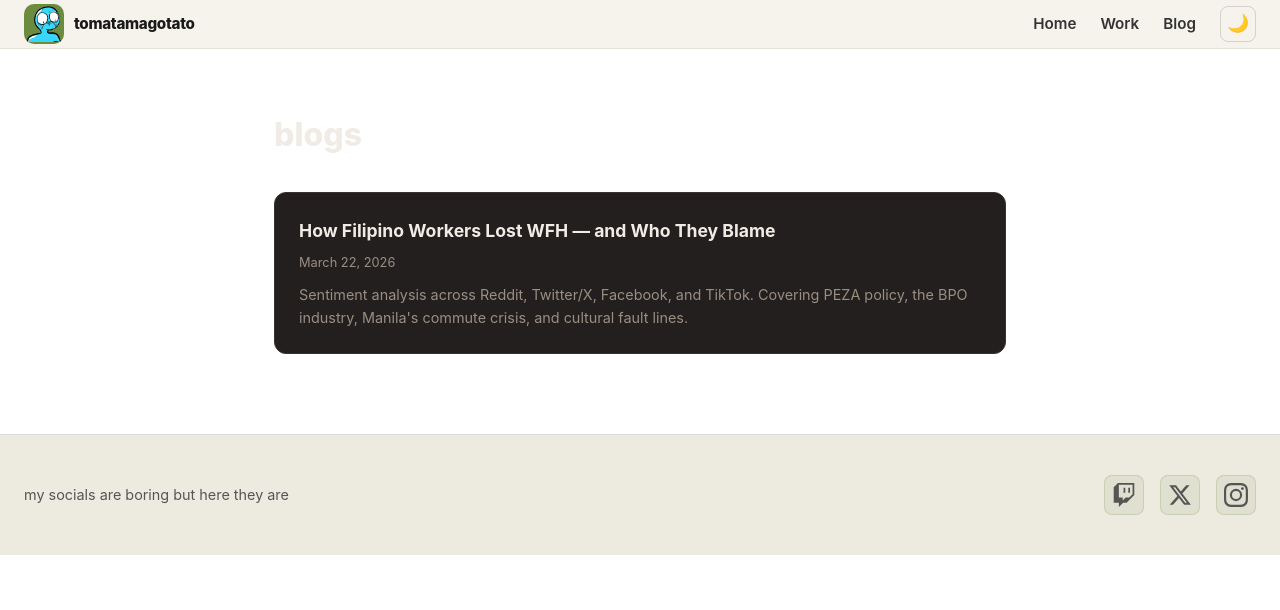
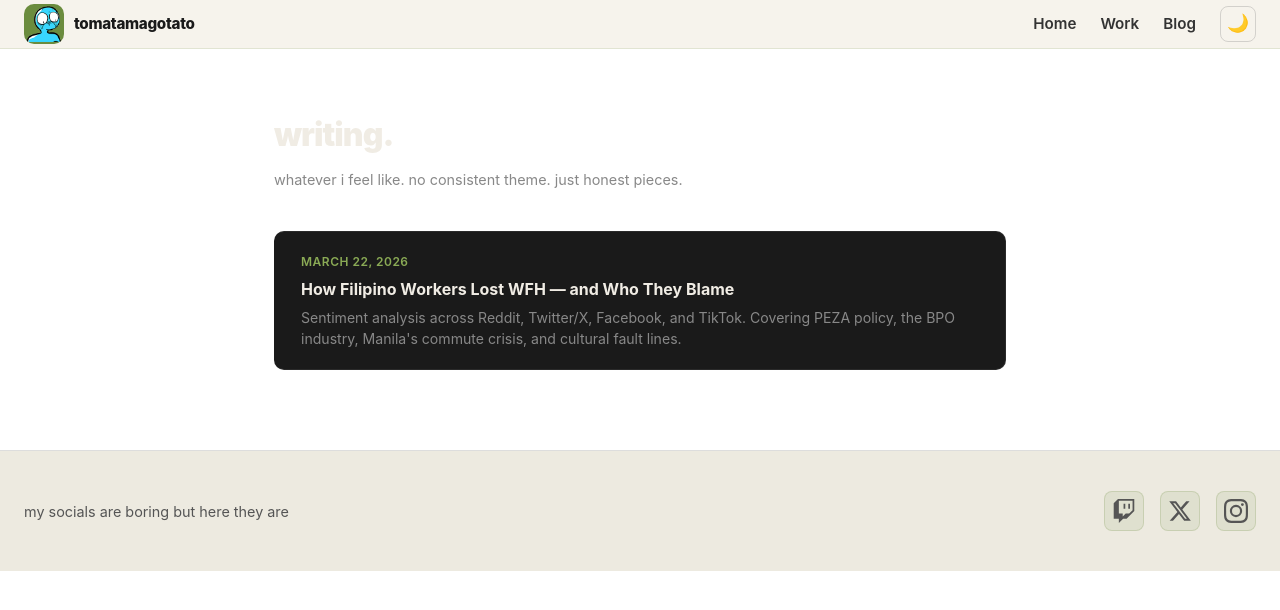
Before and after one commit to tamagotato/tomatamagotato-site, a Nuxt app: page /blogs in a window 1280 px wide. Shown: the top 610 px of the page. Built offline with nearby package versions, Linux system fonts and the light colour scheme.

Commit message:
feat: update blog styles to olive green accent, restyle index page

```diff
--- a/app/assets/css/post.css
+++ b/app/assets/css/post.css
@@ -1,7 +1,7 @@
-/* ── Blog: Warm Dark Theme ── */
+/* ── Blog Post: Dark Theme ── */
 body.theme-dark,
 .theme-dark {
-  background: #1a1615;
+  background: #0f0f0f;
   color: #ddd5cc;
 }
 
@@ -17,28 +17,31 @@ body.theme-dark,
   line-height: 1.2;
   margin-bottom: 8px;
   letter-spacing: -0.02em;
-  color: #f0ebe5;
+  color: #f0ece4;
 }
 
 .post-date {
   display: block;
   font-size: 0.85rem;
-  color: #9a8e82;
+  color: #8aaa55;
   margin-bottom: 40px;
+  font-weight: 600;
+  text-transform: uppercase;
+  letter-spacing: 0.5px;
 }
 
 .post h2 {
   font-size: 1.5rem;
   font-weight: 700;
   margin: 48px 0 16px;
-  color: #f0ebe5;
+  color: #f0ece4;
 }
 
 .post h3 {
   font-size: 1.15rem;
   font-weight: 700;
   margin: 32px 0 12px;
-  color: #e8dfd6;
+  color: #e8e0d6;
 }
 
 .post p {
@@ -46,34 +49,35 @@ body.theme-dark,
   line-height: 1.7;
 }
 
-.post strong { color: #f0ebe5; }
+.post strong { color: #f0ece4; }
 
 .post a {
-  color: #c9a0a0;
+  color: #8aaa55;
   text-decoration: none;
 }
 
 .post a:hover { text-decoration: underline; }
 
 .post blockquote {
-  border-left: 3px solid #c9a0a0;
+  border-left: 3px solid #6b8c3e;
   padding: 12px 20px;
   margin: 24px 0;
-  background: #231f1e;
+  background: #1a1a1a;
   border-radius: 0 8px 8px 0;
-  color: #9a8e82;
+  color: #888;
   font-style: italic;
 }
 
 .post code {
-  background: #231f1e;
+  background: #1a1a1a;
   padding: 2px 6px;
   border-radius: 4px;
   font-size: 0.9em;
+  color: #8aaa55;
 }
 
 .post pre {
-  background: #231f1e;
+  background: #1a1a1a;
   padding: 16px;
   border-radius: 8px;
   overflow-x: auto;
@@ -94,48 +98,63 @@ body.theme-dark,
 
 .blog-index h1 {
   font-size: 2rem;
-  font-weight: 800;
-  margin-bottom: 32px;
-  color: #f0ebe5;
+  font-weight: 900;
+  margin-bottom: 8px;
+  color: #f0ece4;
+  letter-spacing: -0.03em;
+}
+
+.blog-index-subtitle {
+  font-size: 0.9rem;
+  color: #888;
+  margin-bottom: 40px;
 }
 
 .blog-index-list {
   display: flex;
   flex-direction: column;
-  gap: 16px;
+  gap: 12px;
   list-style: none;
 }
 
 .blog-index-card {
   display: block;
-  padding: 24px;
-  background: #231f1e;
-  border: 1px solid #3a3230;
-  border-radius: 12px;
+  padding: 20px 24px;
+  background: #1a1a1a;
+  border: 1px solid #2a2a2a;
+  border-left: 3px solid transparent;
+  border-radius: 10px;
   text-decoration: none;
   color: #ddd5cc;
-  transition: border-color 0.2s, transform 0.2s;
+  transition: border-left-color 0.2s, transform 0.2s, box-shadow 0.2s;
 }
 
 .blog-index-card:hover {
-  border-color: #c9a0a0;
+  border-left-color: #8aaa55;
   transform: translateY(-2px);
+  box-shadow: 0 4px 16px rgba(0,0,0,0.3);
 }
 
 .blog-index-card h2 {
-  font-size: 1.1rem;
+  font-size: 1rem;
   font-weight: 700;
   margin: 0 0 4px;
-  color: #f0ebe5;
+  color: #f0ece4;
 }
 
 .blog-index-card time {
-  font-size: 0.8rem;
-  color: #9a8e82;
+  display: block;
+  font-size: 0.75rem;
+  color: #8aaa55;
+  font-weight: 600;
+  text-transform: uppercase;
+  letter-spacing: 0.5px;
+  margin-bottom: 6px;
 }
 
 .blog-index-card p {
-  font-size: 0.9rem;
-  color: #9a8e82;
-  margin-top: 8px;
+  font-size: 0.88rem;
+  color: #888;
+  margin-top: 0;
+  line-height: 1.5;
 }
--- a/app/pages/blogs/index.vue
+++ b/app/pages/blogs/index.vue
@@ -1,11 +1,12 @@
 <template>
   <div class="blog-index">
-    <h1>blogs</h1>
+    <h1>writing.</h1>
+    <p class="blog-index-subtitle">whatever i feel like. no consistent theme. just honest pieces.</p>
     <ul class="blog-index-list">
       <li>
         <a class="blog-index-card" href="/blogs/wfh-philippines">
+          <time>March 22, 2026</time>
           <h2>How Filipino Workers Lost WFH — and Who They Blame</h2>
-          <time>March 22, 2026</time>
           <p>Sentiment analysis across Reddit, Twitter/X, Facebook, and TikTok. Covering PEZA policy, the BPO industry, Manila's commute crisis, and cultural fault lines.</p>
         </a>
       </li>
@@ -18,7 +19,7 @@ definePageMeta({
   layout: 'dark'
 })
 
-useHead({ title: 'Blogs — tomatamagotato' })
+useHead({ title: 'Writing — tomatamagotato' })
 </script>
 
 <style src="~/assets/css/post.css"></style>
```
